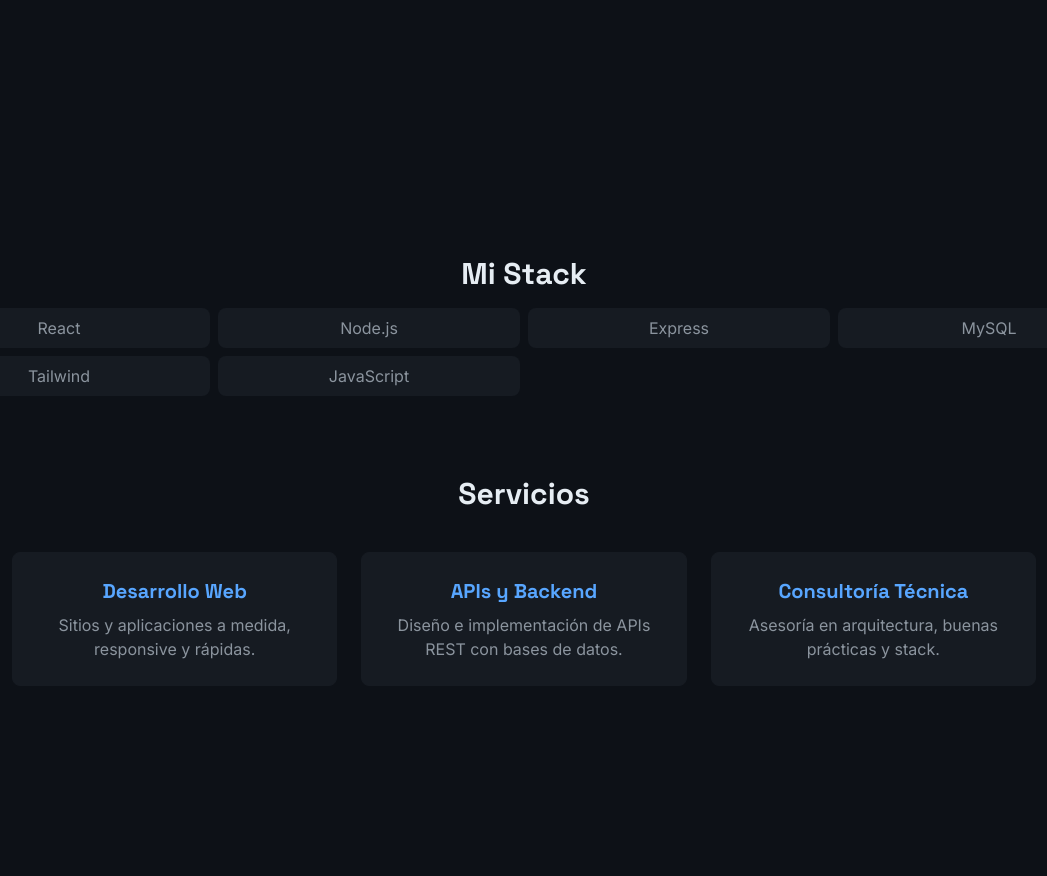
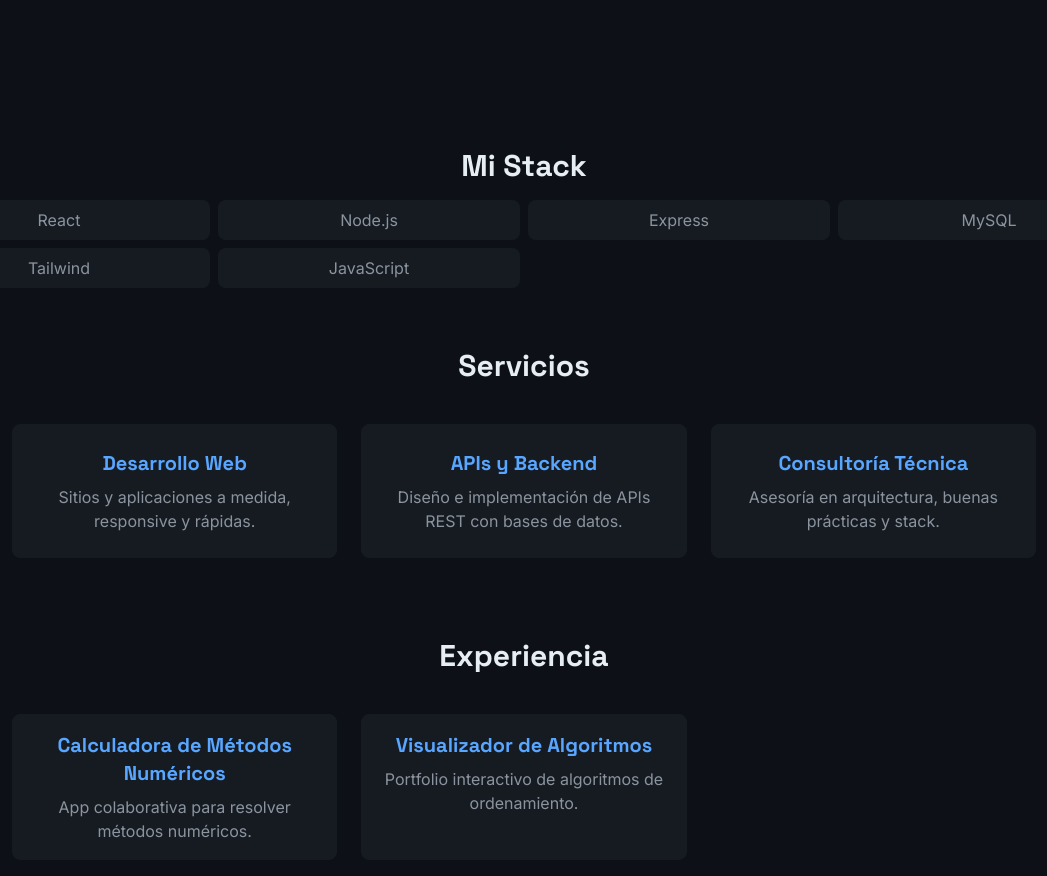
Before and after one commit to kanup09/MiPortfolio, a React (Vite) app: page / in a window 1280 px wide. Shown: the part 680-1556 px from the top of the page, without its empty margins (116-1163 px from the left). Before the commit the page ends 1406 px from the top, so only its background shows below. Built offline with nearby package versions, Linux system fonts and the light colour scheme.

Commit message:
Componente Experiencia
Contiene Nombre del proyecto y descripcion en forma de tarjetas

```diff
--- a/src/App.jsx
+++ b/src/App.jsx
@@ -5,7 +5,7 @@ import Navbar from './components/Navbar'
 import Hero from './components/Hero'
 import Stack from './components/Stack'
 import Servicios from './components/Servicios'
-
+import Experiencia from './components/Experiencia'
 
 function App() {
 
@@ -16,6 +16,7 @@ function App() {
       <Hero/>
       <Stack/>
       <Servicios/>
+      <Experiencia/>
 
     </>
   )
--- /dev/null
+++ b/src/components/Experiencia.jsx
@@ -0,0 +1,46 @@
+const proyectos = [
+  { nombre: "Calculadora de Métodos Numéricos", descripcion: "App colaborativa para resolver métodos numéricos.", link: "https://github.com/..." },
+  { nombre: "Visualizador de Algoritmos", descripcion: "Portfolio interactivo de algoritmos de ordenamiento.", link: "https://github.com/..." },
+];
+
+function CardExp({ titulo, descripcion, link }) {
+  return (
+    <a
+        href={link}
+        target="_blank"
+        rel="noopener noreferrer"
+        className="block bg-surface p-4 rounded-lg text-center border border-surface hover:border-primary transition-colors"
+    >
+        <h3 className="font-heading text-xl font-bold text-primary mb-2">
+            {titulo}
+        </h3>
+        <p className="text-muted">{descripcion}</p>
+    </a>
+  );
+}
+
+function Experiencia(){
+
+    return(
+        <section id="experiencia" className="py-10 px-6">
+            <div className="max-w-5xl mx-auto text-center">
+
+                <h2 className="font-heading text-2xl md:text-3xl font-bold text-text mb-10">
+                    Experiencia
+                </h2>
+
+                <div className="grid grid-cols-1 md:grid-cols-3 gap-6">
+                    {proyectos.map((proyecto) => (
+                        <CardExp
+                            key={proyecto.nombre}
+                            titulo={proyecto.nombre}
+                            descripcion={proyecto.descripcion}
+                        />
+                    ))}
+                </div>
+            </div>
+        </section>
+    )
+}
+
+export default Experiencia
--- a/src/components/Hero.jsx
+++ b/src/components/Hero.jsx
@@ -3,7 +3,7 @@ function Hero(){
 
     // "flex justify-center items-center" Centra los items de manera horizontal y vertical
     return(
-        <section id="hero" className="mt-24 p-4 flex justify-center items-center min-h-screen">
+        <section id="hero" className="mt-2 p-4 flex justify-center items-center min-h-screen">
 
             <div className="max-w-3xl text-center">
 
--- a/src/components/Stack.jsx
+++ b/src/components/Stack.jsx
@@ -4,7 +4,7 @@ function Stack(){
 
     return(
         <section id="stack"
-        className=" bg-bg py-10 px-6 text-text ">
+        className=" bg-bg py-5 px-6 text-text ">
             <div className="max-w-3xl mx-auto text-center">
                 <h2 className="font-heading text-2xl md:text-3xl font-bold text-text mb-4">
                     Mi Stack
```
